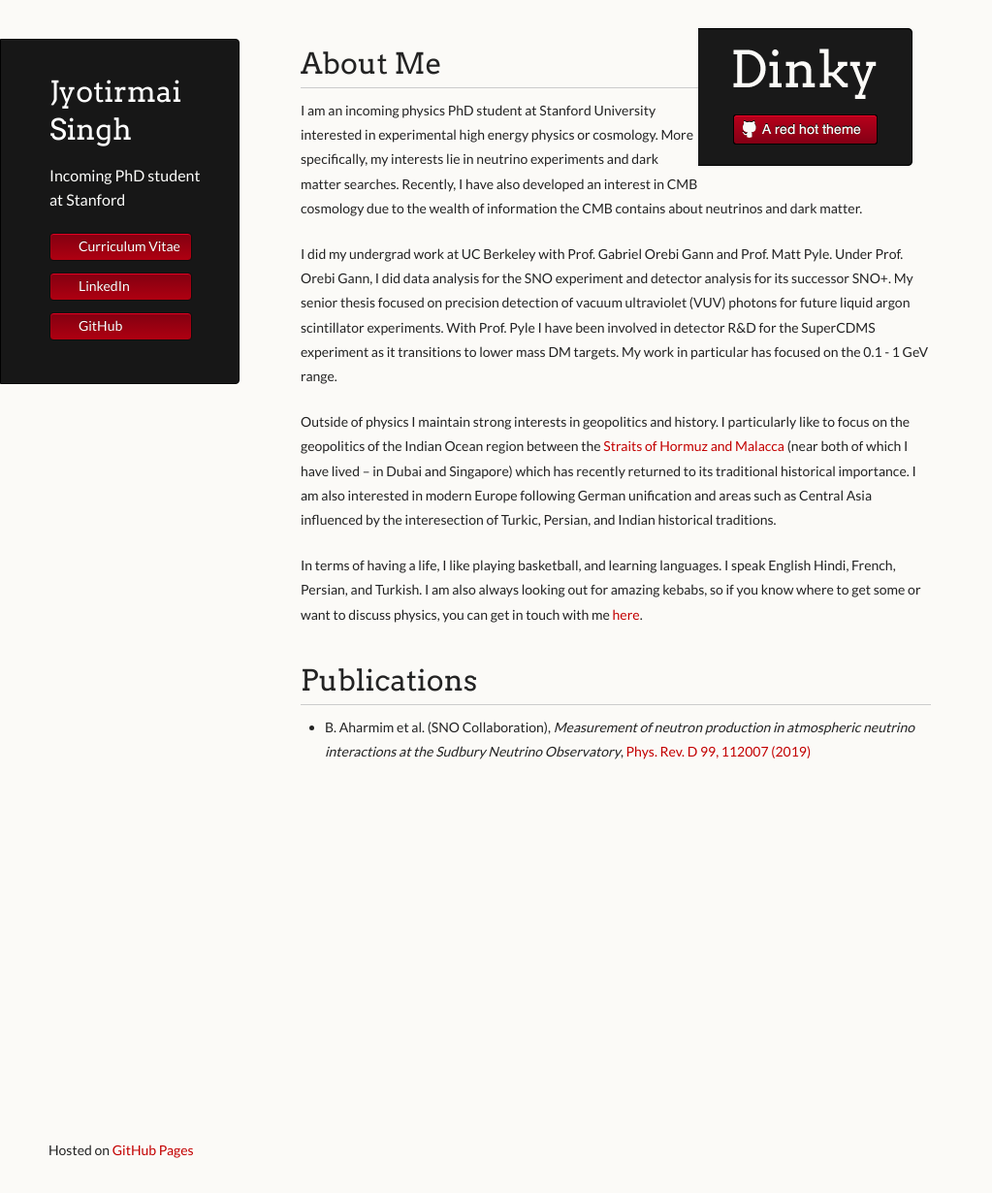
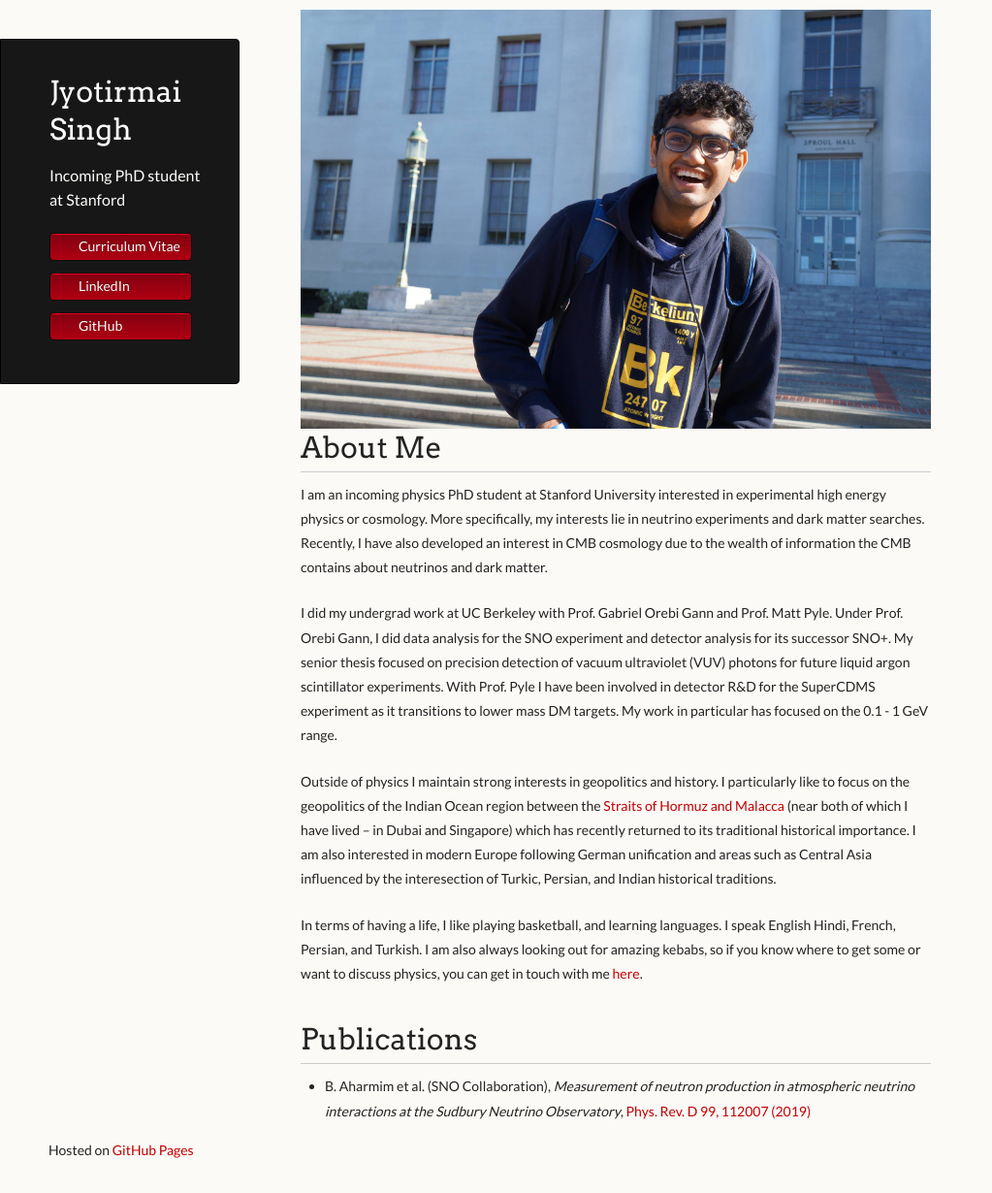
Before and after one commit to joe-singh/joe-singh.github.io, a Jekyll site: the page built from index.md, in a window 1280 px wide and 1230 px high. Shown: the whole window at 97% size, without its empty margins (0-1023 px from the left). Built offline with Jekyll 4.4.1, drawn with Linux system fonts in a browser that asks for light colours.

Commit message:
Trying to add picture

```diff
--- a/index.md
+++ b/index.md
@@ -10,7 +10,7 @@ There should be whitespace between paragraphs.
 
 There should be whitespace between paragraphs. We recommend including a README, or a file with information about your project.
 --->
-<img style="float: right;" src="thumbnail.png">
+<img style="float: right;" src="image.jpg">
 # About Me
 
 I am an incoming physics PhD student at Stanford University interested in experimental high energy physics or cosmology.
```
Also changed, not shown: image.jpg (added).
